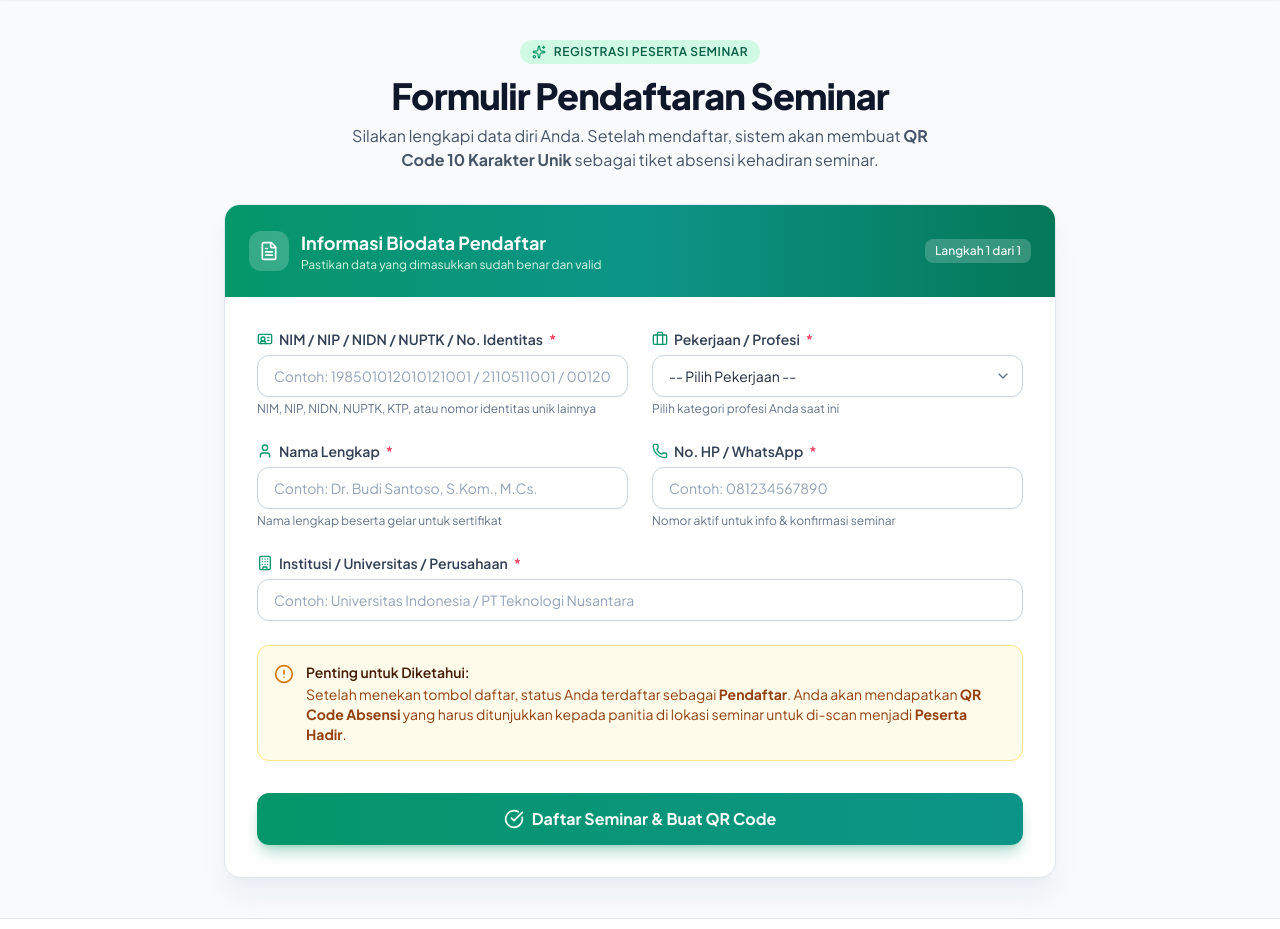
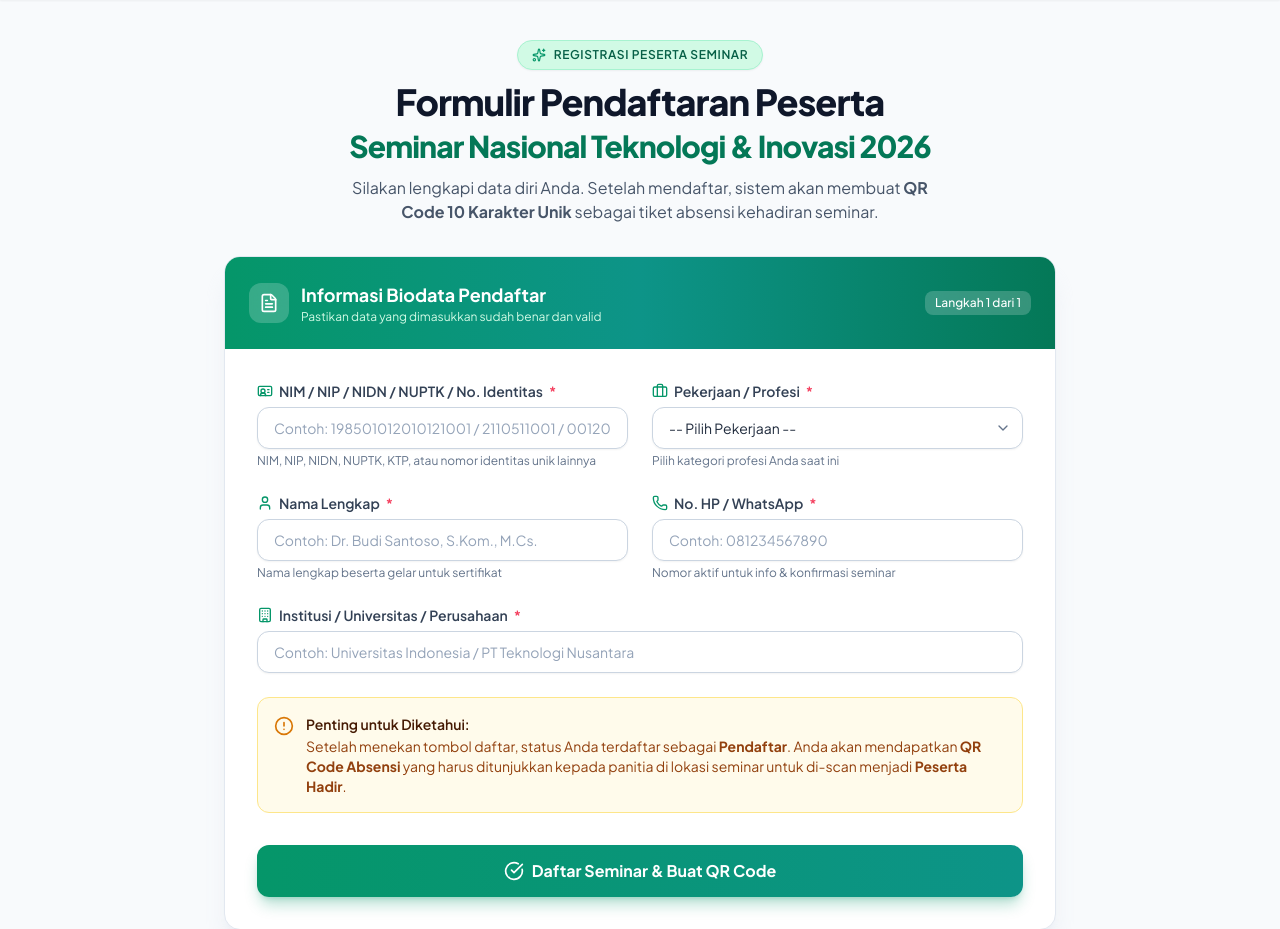
Before and after one commit to zulfariansyah/absenqr, a Flask app: page / in a window 1280 px wide. Shown: the part 65-994 px from the top of the page. Run offline with Flask 3, Linux system fonts and the light colour scheme; data comes from the database, SQL or seed files in the repository; some libraries are stand-ins or nearby versions.

Commit message:
feat: display uploaded event logo and dynamic seminar name on registration page header

```diff
--- a/templates/register.html
+++ b/templates/register.html
@@ -1,17 +1,25 @@
 {% extends 'base.html' %}
 
-{% block title %}Pendaftaran Seminar - SeminarPass{% endblock %}
+{% block title %}Pendaftaran Peserta - {{ event_settings.event_name }}{% endblock %}
 
 {% block content %}
 <div class="py-10 px-4 sm:px-6 lg:px-8 max-w-4xl mx-auto">
     <!-- Header Section -->
     <div class="text-center mb-8">
-        <div class="inline-flex items-center gap-2 px-3 py-1 rounded-full bg-emerald-100 text-emerald-800 text-xs font-semibold uppercase tracking-wider mb-3">
+        {% if event_settings.event_logo %}
+            <div class="mb-4">
+                <img src="{{ event_settings.event_logo }}" alt="Logo Acara" class="w-20 h-20 sm:w-24 sm:h-24 rounded-2xl mx-auto object-contain bg-white p-2 border border-slate-200 shadow-md">
+            </div>
+        {% endif %}
+        <div class="inline-flex items-center gap-2 px-3.5 py-1.5 rounded-full bg-emerald-100 text-emerald-800 text-xs font-semibold uppercase tracking-wider mb-3 shadow-sm border border-emerald-200">
             <i data-lucide="sparkles" class="w-3.5 h-3.5 text-emerald-600"></i>
             Registrasi Peserta Seminar
         </div>
-        <h1 class="text-3xl sm:text-4xl font-extrabold text-slate-900 tracking-tight">Formulir Pendaftaran Seminar</h1>
-        <p class="mt-2 text-slate-600 text-sm sm:text-base max-w-xl mx-auto">
+        <h1 class="text-2xl sm:text-3xl lg:text-4xl font-extrabold text-slate-900 tracking-tight leading-tight">
+            Formulir Pendaftaran Peserta<br>
+            <span class="text-emerald-700 font-extrabold text-xl sm:text-2xl lg:text-3xl block mt-1.5">{{ event_settings.event_name }}</span>
+        </h1>
+        <p class="mt-3 text-slate-600 text-sm sm:text-base max-w-xl mx-auto">
             Silakan lengkapi data diri Anda. Setelah mendaftar, sistem akan membuat <strong>QR Code 10 Karakter Unik</strong> sebagai tiket absensi kehadiran seminar.
         </p>
     </div>
```
